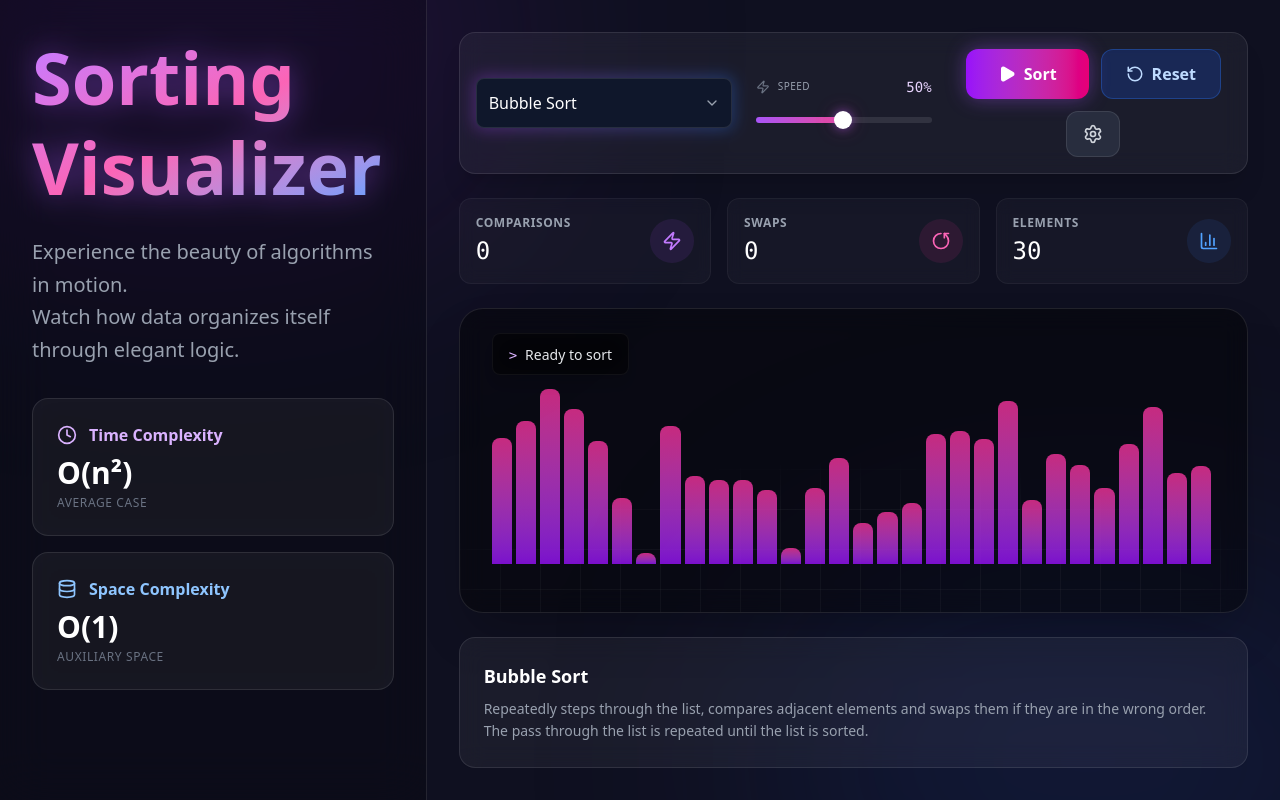
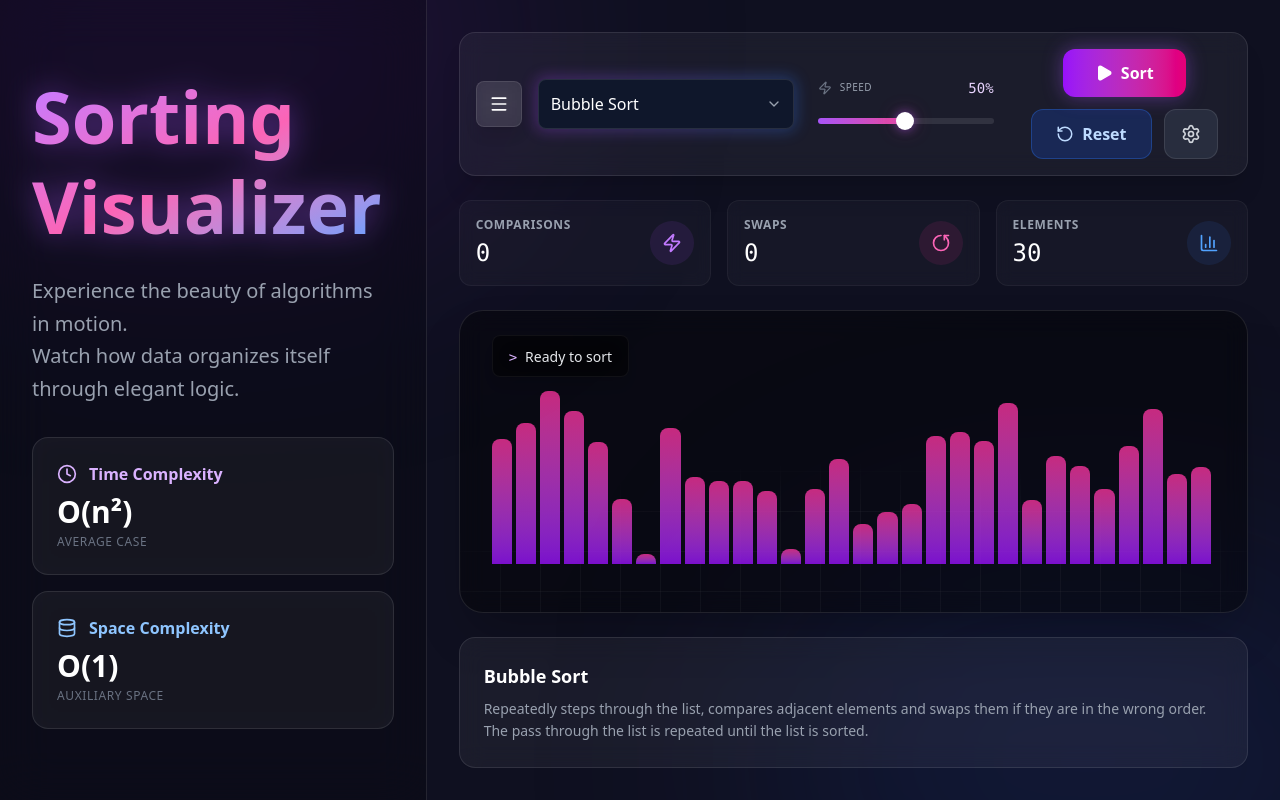
Before and after one commit to atharvabaodhankar/Sorting-Visualizer, a React (Vite) app: page / in a window 1280 px wide. Built offline with nearby package versions, Linux system fonts and the light colour scheme.

Commit message:
feat: Add initial React component for interactive sorting algorithm visualization

```diff
--- a/src/SortingVisualizer.jsx
+++ b/src/SortingVisualizer.jsx
@@ -237,7 +237,8 @@ const SortingVisualizer = () => {
       </div>
 
       {/* Left Sidebar / Hero Section */}
-      <div className={`fixed inset-y-0 left-0 z-50 w-full md:w-80 lg:w-1/3 bg-[#0f1020]/95 lg:bg-black/20 backdrop-blur-xl border-r border-white/10 transition-transform duration-300 ease-in-out ${isSidebarOpen ? 'translate-x-0' : '-translate-x-full'} lg:relative lg:translate-x-0 lg:block flex flex-col justify-center p-8 overflow-y-auto`}>
+      {/* Left Sidebar / Hero Section */}
+      <div className={`fixed inset-y-0 left-0 z-50 bg-[#0f1020]/95 lg:bg-black/20 backdrop-blur-xl border-r border-white/10 transition-all duration-300 ease-in-out flex flex-col justify-center overflow-y-auto lg:relative ${isSidebarOpen ? 'translate-x-0 w-full md:w-80 lg:w-1/3 p-8 opacity-100' : '-translate-x-full w-full md:w-80 lg:w-0 lg:p-0 lg:opacity-0 lg:overflow-hidden lg:translate-x-0'}`}>
 
          {/* Mobile Close Button */}
          <button
@@ -296,11 +297,11 @@ const SortingVisualizer = () => {
         <div className="flex flex-col xl:flex-row gap-4 justify-between items-center p-4 rounded-2xl bg-white/5 border border-white/10 backdrop-blur-md shadow-xl mb-6 w-full">
 
             <div className="flex flex-col sm:flex-row items-center gap-4 w-full xl:w-auto">
-                 {/* Sidebar Toggle Button (Mobile Only) */}
+                 {/* Sidebar Toggle Button */}
                  <button
-                    onClick={() => setIsSidebarOpen(true)}
-                    className="lg:hidden p-3 bg-white/10 hover:bg-white/20 text-white rounded-lg backdrop-blur-md border border-white/10 transition-all shadow-lg group flex-shrink-0 self-start sm:self-auto"
-                    title="Open Menu"
+                    onClick={() => setIsSidebarOpen(!isSidebarOpen)}
+                    className="p-3 bg-white/10 hover:bg-white/20 text-white rounded-lg backdrop-blur-md border border-white/10 transition-all shadow-lg group flex-shrink-0 self-start sm:self-auto"
+                    title="Toggle Menu"
                 >
                     <Menu size={20} className="group-hover:scale-110 transition-transform" />
                 </button>
```
